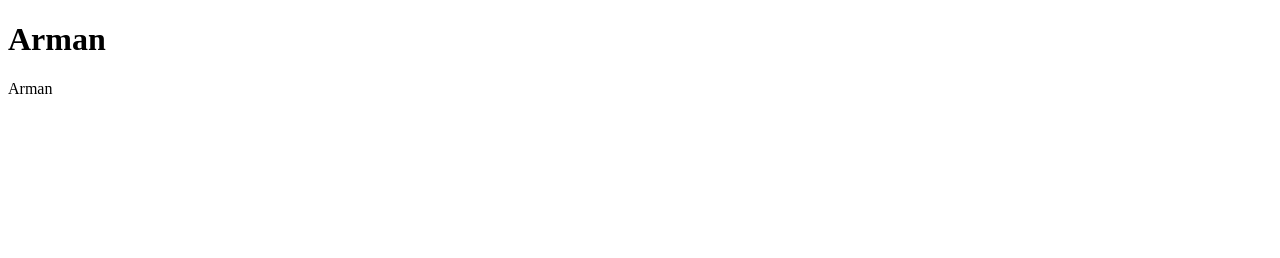
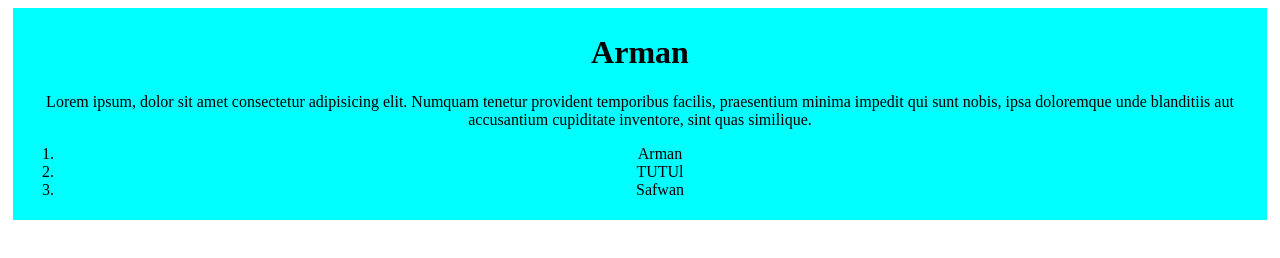
Before and after one commit to Armanhossain192588/my-simple-website, a plain HTML site: page index.html in a window 1280 px wide. Drawn offline with Linux system fonts and the light colour scheme.

Commit message:
added the first blog

```diff
--- a/index.html
+++ b/index.html
@@ -4,8 +4,17 @@
     <meta charset="UTF-8">
     <meta name="viewport" content="width=device-width, initial-scale=1.0">
     <title>my simple website</title>
+    <link rel="stylesheet" href="style.css">
 </head>
 <body>
-    <h1>Arman</h1>Arman
+    <div>
+    <h1>Arman</h1>
+    <p>Lorem ipsum, dolor sit amet consectetur adipisicing elit. Numquam tenetur provident temporibus facilis, praesentium minima impedit qui sunt nobis, ipsa doloremque unde blanditiis aut accusantium cupiditate inventore, sint quas similique.</p>
+    <ol>
+        <li>Arman</li>
+        <li>TUTUl</li>
+        <li>Safwan</li>
+    </ol>
+</div>
 </body>
 </html>
--- /dev/null
+++ b/style.css
@@ -0,0 +1,7 @@
+div{
+    background-color: aqua;
+    border: 10px;
+    margin: 5px;
+    padding: 5px;
+    text-align: center;
+}
```
